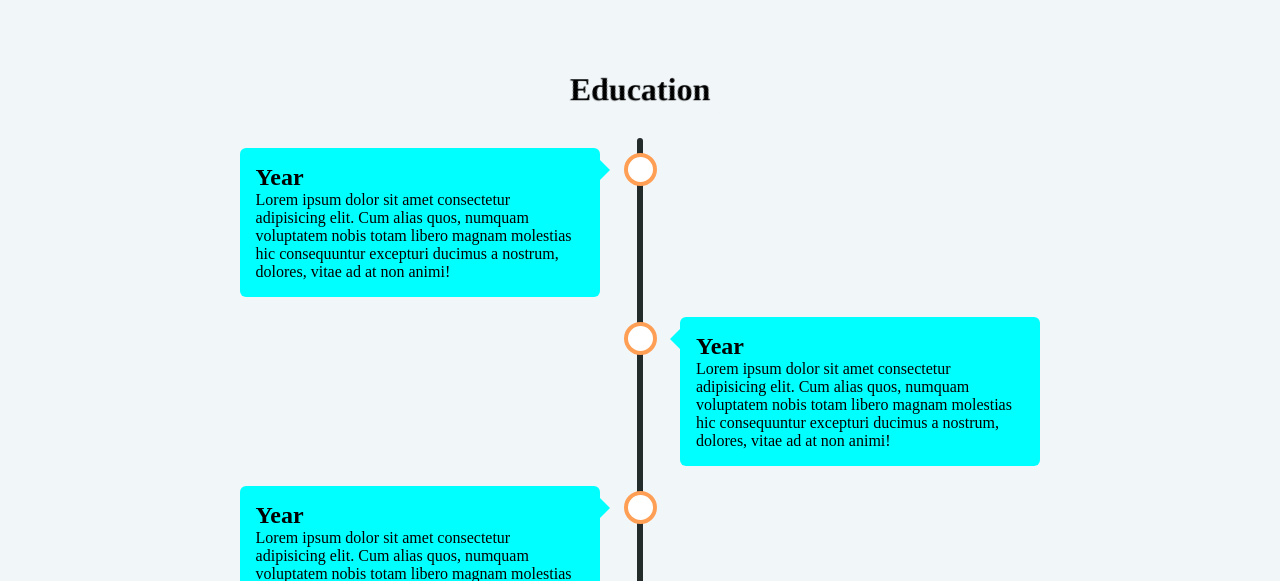
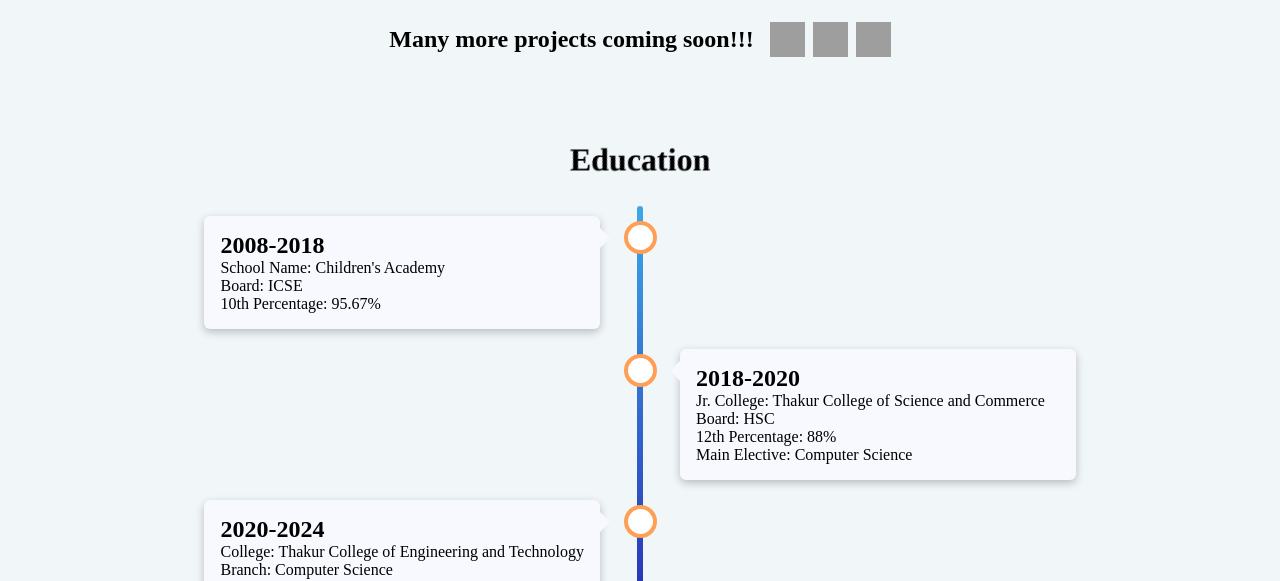
Before and after one commit to kartikgx13/port-kgx13, a Next.js app: page / in a window 1280 px wide. Shown: the part 2219-2800 px from the top of the page. Built offline with nearby package versions, Linux system fonts and the light colour scheme; grey boxes are pictures that could not be loaded; a web font is replaced by a local one.

Commit message:
kartik gavande 21st commit date: 15/05/2023

```diff
--- a/components/Timeline.jsx
+++ b/components/Timeline.jsx
@@ -6,20 +6,31 @@ function Timeline() {
      <div className="timeline">
       <div className="timeline_container left">
         <div className="timeline-content">
-          <h2>Year</h2>
-          <p>Lorem ipsum dolor sit amet consectetur adipisicing elit. Cum alias quos, numquam voluptatem nobis totam libero magnam molestias hic consequuntur excepturi ducimus a nostrum, dolores, vitae ad at non animi!</p>
+          <h2>2008-2018</h2>
+          <p>School Name: Children&#39;s Academy <br/>
+            Board: ICSE <br/>
+            10th Percentage: 95&#46;67&#37;
+          </p>
         </div>
       </div>
       <div className="timeline_container right">
         <div className="timeline-content">
-          <h2>Year</h2>
-          <p>Lorem ipsum dolor sit amet consectetur adipisicing elit. Cum alias quos, numquam voluptatem nobis totam libero magnam molestias hic consequuntur excepturi ducimus a nostrum, dolores, vitae ad at non animi!</p>
+          <h2>2018-2020</h2>
+          <p>
+            Jr&#46; College: Thakur College of Science and Commerce <br/>
+            Board: HSC <br/>
+            12th Percentage: 88&#37; <br/>
+            Main Elective: Computer Science
+          </p>
         </div>
       </div>
       <div className="timeline_container left">
         <div className="timeline-content">
-          <h2>Year</h2>
-          <p>Lorem ipsum dolor sit amet consectetur adipisicing elit. Cum alias quos, numquam voluptatem nobis totam libero magnam molestias hic consequuntur excepturi ducimus a nostrum, dolores, vitae ad at non animi!</p>
+          <h2>2020-2024</h2>
+          <p>
+            College: Thakur College of Engineering and Technology <br/>
+            Branch: Computer Science
+          </p>
         </div>
       </div>
      </div>
--- a/src/styles/styles.css
+++ b/src/styles/styles.css
@@ -620,6 +620,7 @@ body{
   flex-direction: column;
   justify-content: center;
   align-items: flex-end;
+  gap: 1.5rem;
 }
 
 .about-section-right p{
@@ -795,6 +796,7 @@ button {
   flex-direction: column;
   width: 40%;
   height: 100%;
+  gap: 1.5rem;
 }
 
 .skills-left-section h1{
@@ -1028,6 +1030,7 @@ button {
   border: 2px solid #c3c6ce;
   transition: 0.5s ease-out;
   overflow: visible;
+  box-sizing: border-box;
  }
 
  .project-card-details {
@@ -1196,11 +1199,13 @@ button {
   justify-content: center;
   align-items: center;
   flex-direction: column;
+  gap: 1.5rem;
 }
 
 .education-timeline-section h1{
   font-size: 2rem;
   transform: skew(17deg);
+  margin: 0;
 }
 
 .timeline{
@@ -1213,7 +1218,7 @@ button {
   content: '';
   position: absolute;
   width: 6px;
-  background-color: #232b2b;
+  background-image: linear-gradient(#3ca8e8,#2931b3);
   top: 0;
   bottom: 0;
   left: 50%;
@@ -1225,7 +1230,6 @@ button {
   padding: 10px 40px;
   position: relative;
   background-color: inherit;
-  width: 30%;
 }
 
 .timeline_container::after{
@@ -1239,16 +1243,16 @@ button {
   top: 15px;
   border-radius: 50%;
   z-index: 1;
-  transition: 0.3s;
+  transition: 0.3s ease-out;
 }
 
 .timeline_container:hover::after{
   cursor: pointer;
-  background-color: #004CE8;
+  background-color:#89CFFD;
 }
 
 .left {
-  left: 13.3%;
+  left: -50%;
 }
 
 /* Place the container to the right */
@@ -1271,9 +1275,9 @@ button {
   width: 0;
   z-index: 1;
   right: 30px;
-  border: medium solid cyan;
+  border: medium solid ghostwhite;
   border-width: 10px 0 10px 10px;
-  border-color: transparent transparent transparent cyan;
+  border-color: transparent transparent transparent ghostwhite;
 }
 
 /* Add arrows to the right container (pointing left) */
@@ -1285,16 +1289,36 @@ button {
   width: 0;
   z-index: 1;
   left: 30px;
-  border: medium solid cyan;
+  border: medium solid ghostwhite;
   border-width: 10px 10px 10px 0;
-  border-color: transparent cyan transparent transparent;
+  border-color: transparent ghostwhite transparent transparent;
+}
+
+.right:hover::before{
+  border: medium solid #89CFFD;
+  border-width: 10px 10px 10px 0;
+  border-color: transparent #89CFFD transparent transparent;
+}
+
+.left:hover::before{
+  border: medium solid #89CFFD;
+  border-width: 10px 0 10px 10px;
+  border-color: transparent transparent transparent #89CFFD;
 }
 
 .timeline-content{
   padding: 1rem;
-  background-color: cyan;
+  background-color: ghostwhite;
   position: relative;
   border-radius: 6px;
+  box-shadow: rgba(0, 0, 0, 0.24) 0px 3px 8px;
+  cursor: pointer;
+  transition: 0.3s ease-out;
+  box-sizing: border-box;
+}
+
+.timeline-content:hover{
+  background-color: #89CFFD;
 }
 
 .timeline-content h2,p{
@@ -1319,13 +1343,26 @@ button {
 
   .timeline_container::before{
   left: 60px;
-  border: medium solid cyan;
+  border: medium solid ghostwhite;
   border-width: 10px 10px 10px 0;
-  border-color: transparent cyan transparent transparent;
+  border-color: transparent ghostwhite transparent transparent;
   }
 
   .left::after,.right::after {
   left: 15px;
+  }
+
+  .timeline_container:hover::before{
+  content: " ";
+  height: 0;
+  position: absolute;
+  top: 17px;
+  width: 0;
+  z-index: 1;
+  left: 60px;
+  border: medium solid #89CFFD;
+  border-width: 10px 10px 10px 0;
+  border-color: transparent #89CFFD transparent transparent;
   }
 
   .left::before{
```
